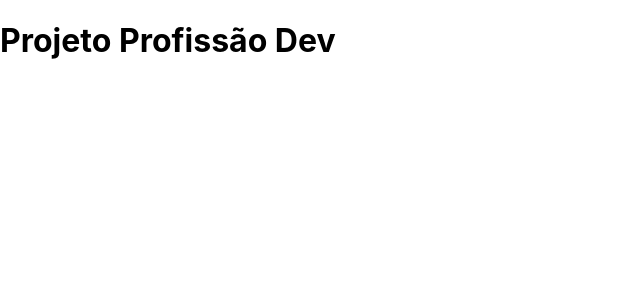
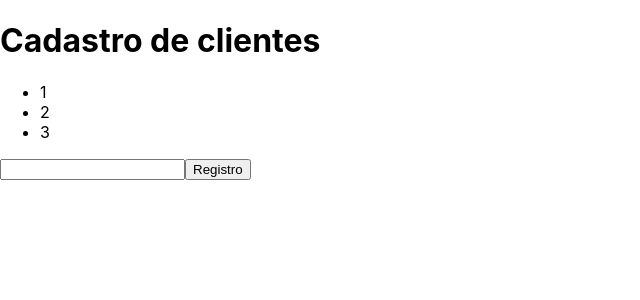
Before and after one commit to johntec-ads/profissional, a React (Create React App) app: page / in a window 1280 px wide. Shown: the top 300 px of the page, without its empty margins (0-640 px from the left). Built offline with nearby package versions, Linux system fonts and the light colour scheme.

Commit message:
upProject

```diff
--- a/src/App.js
+++ b/src/App.js
@@ -2,16 +2,34 @@
 import React, { useState, useEffect } from 'react';
 
 /* Declarando component principal */
-function App() {
-/* Declarando os estdos */
-const [tarefas, setTarefas ] = useState([]);/* Array and Function */
+function App () {
+  /* Declarando os estdos */
+  const [ tarefas, setTarefas ] = useState( [ '1', '2', '3' ] );/* Array and Function */
+  const [ input, setInput ] = useState( '' )
+
 
   /* Area de rendetização */
-  return(
+  return (
     <div>
-      <h1> Projeto Profissão Dev </h1>
+      <h1> Cadastro de clientes </h1>
+
+      {/* simular um array e varrer com o map */ }
+      <ul>
+        {/* Chaves para JS */ }
+        { tarefas.map( ( item, index ) => (
+          <li key={ index }  > { item } </li>
+        ) ) }
+      </ul>
+
+
+      <input type='input' value={ input }
+        onChange={ ( e ) => e.target.value }>
+      </input>
+
+      <button>Registro</button>
+
     </div>
   )
 }
 
-export default App ;
+export default App;
```
